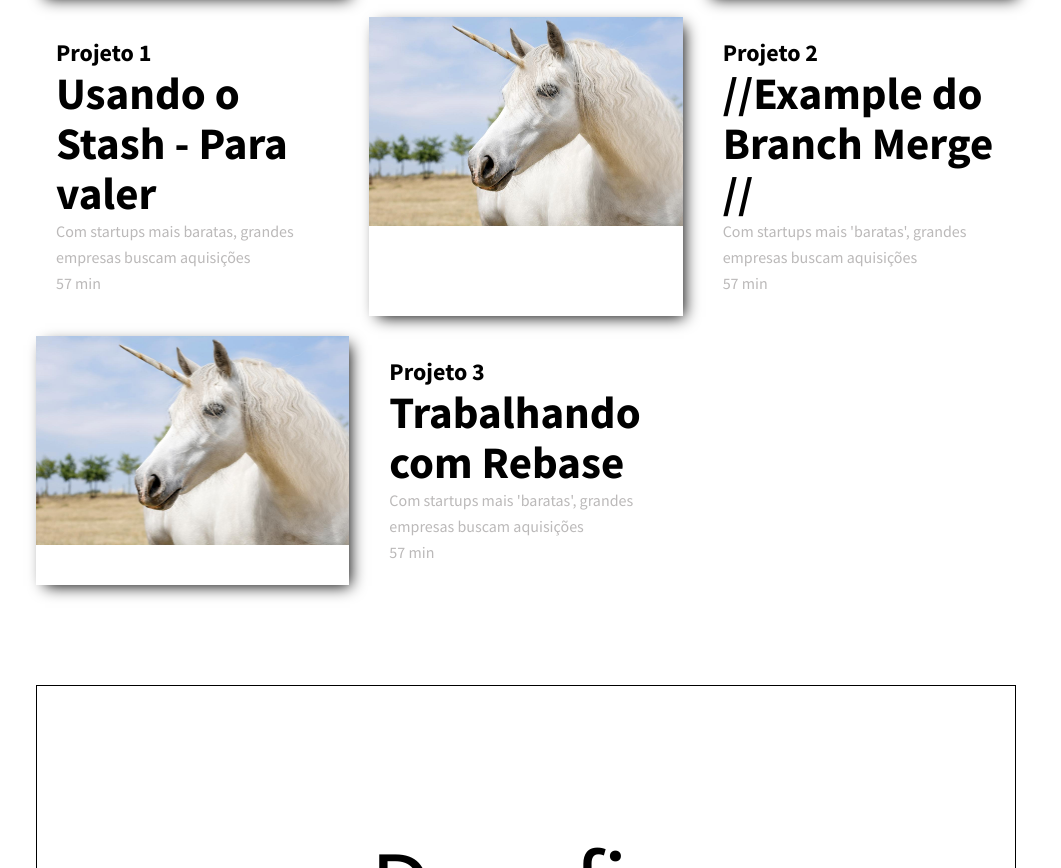
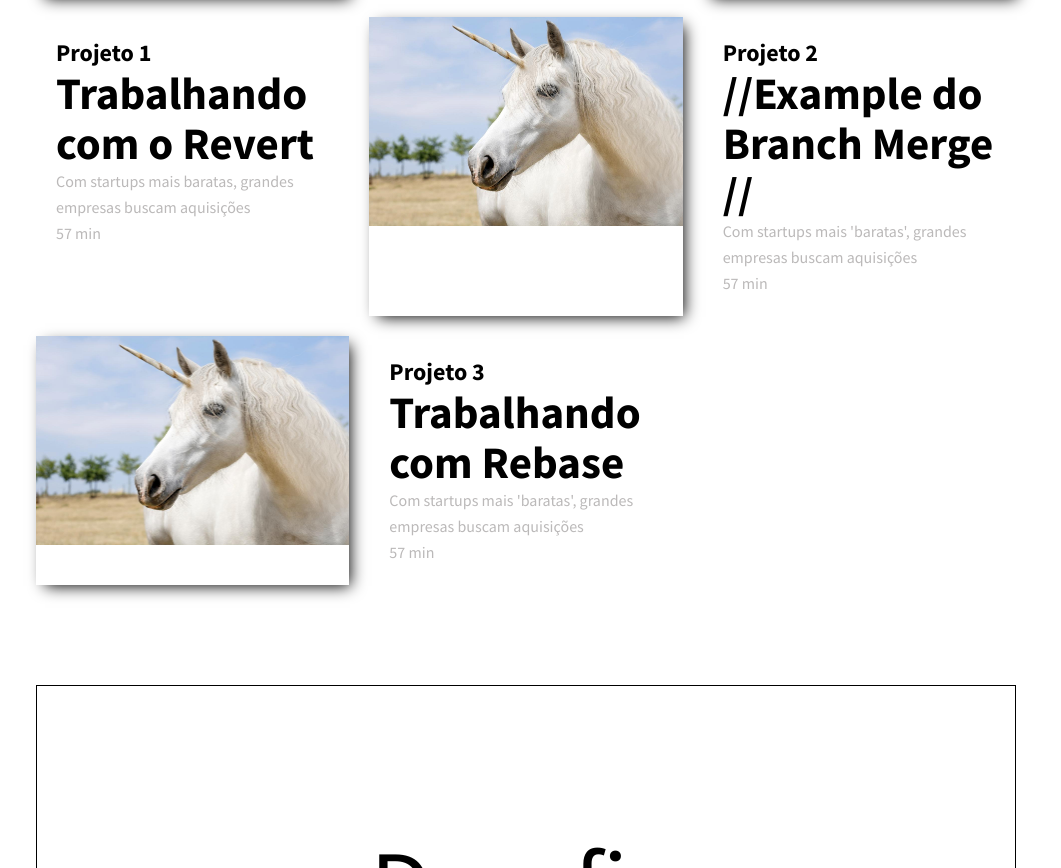
Before and after one commit to ClogerF/portfolio-cloger, a plain HTML site: page Desafio5.html in a window 1280 px wide. Shown: the part 852-1720 px from the top of the page, without its empty margins (114-1175 px from the left). Drawn offline with Linux system fonts and the light colour scheme.

Commit message:
uptade project 1 description

```diff
--- a/Desafio5.html
+++ b/Desafio5.html
@@ -72,7 +72,7 @@
                         </div>
                         <div class="content">
                             <h1>Projeto 1</h1>
-                            <h2>Usando o Stash - Para valer</h2>
+                            <h2>Trabalhando com o Revert</h2>
                             <p class="title text--medium">
                                 Com startups mais baratas, grandes empresas buscam aquisições
                             </p>
```
